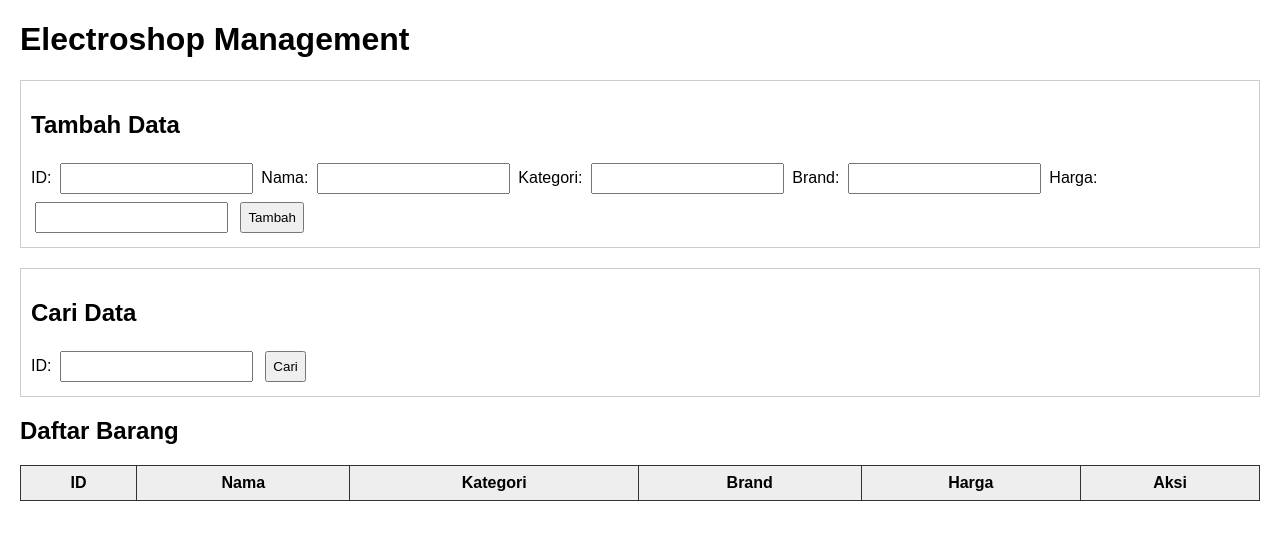
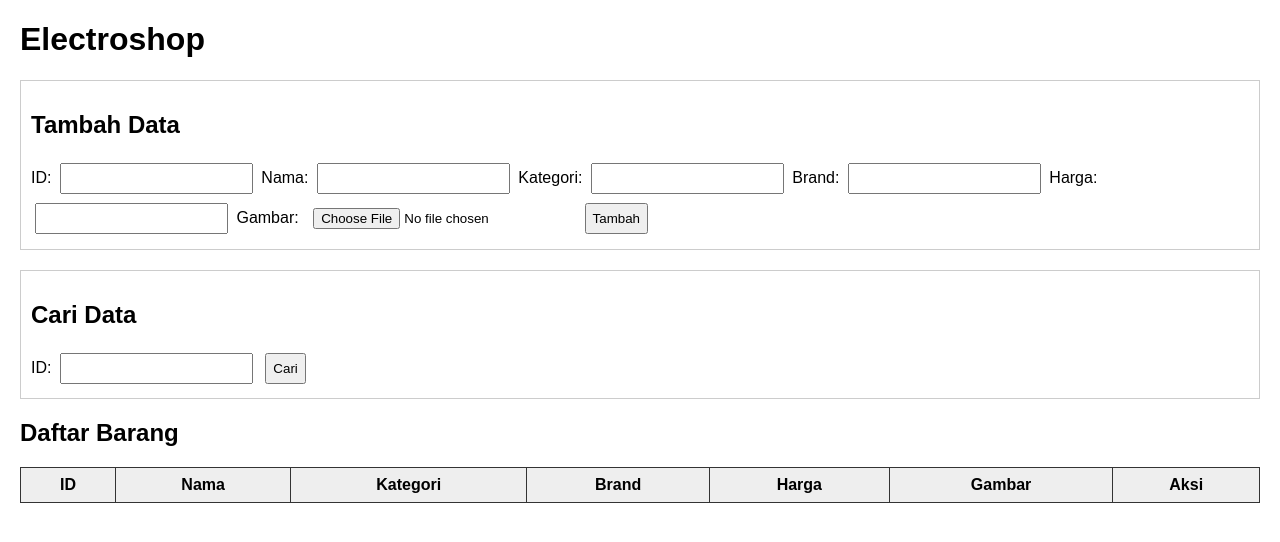
Before and after one commit to trexvolution/TP1DPBO2425C1, a PHP site: page / in a window 1280 px wide. Shown: the top 542 px of the page. Run offline with PHP 8.4, Linux system fonts and the light colour scheme; lists and menus that the app fills with data are empty.

Commit message:
Betulin yang PHP terus tambah fitur gambarnya

```diff
--- a/PHP/Electroshop.php
+++ b/PHP/Electroshop.php
@@ -5,13 +5,15 @@ class Electroshop {
     private $kategori;
     private $brand;
     private $harga;
+    private $gambar; // tambahan untuk gambar
 
-    public function __construct($id, $nama, $kategori, $brand, $harga) {
+    public function __construct($id, $nama, $kategori, $brand, $harga, $gambar = null) {
         $this->id = $id;
         $this->nama = $nama;
         $this->kategori = $kategori;
         $this->brand = $brand;
         $this->harga = $harga;
+        $this->gambar = $gambar;
     }
 
     public function getId() { return $this->id; }
@@ -19,11 +21,16 @@ class Electroshop {
     public function getKategori() { return $this->kategori; }
     public function getBrand() { return $this->brand; }
     public function getHarga() { return $this->harga; }
+    public function getGambar() { return $this->gambar; }
 
-    public function editData($nama, $kategori, $brand, $harga) {
+    public function editData($nama, $kategori, $brand, $harga, $gambar = null) {
         $this->nama = $nama;
         $this->kategori = $kategori;
         $this->brand = $brand;
         $this->harga = $harga;
+        if ($gambar) {
+            $this->gambar = $gambar;
+        }
     }
 }
+?>
--- a/PHP/index.php
+++ b/PHP/index.php
@@ -15,7 +15,18 @@ if (isset($_POST['tambah'])) {
     $brand = $_POST['brand'];
     $harga = $_POST['harga'];
 
-    $barang = new Electroshop($id, $nama, $kategori, $brand, $harga);
+    // Upload gambar
+    $gambar = null;
+    if (isset($_FILES['gambar']) && $_FILES['gambar']['error'] == 0) {
+        $targetDir = "uploads/";
+        if (!is_dir($targetDir)) mkdir($targetDir);
+        $fileName = time() . "_" . basename($_FILES['gambar']['name']);
+        $targetFile = $targetDir . $fileName;
+        move_uploaded_file($_FILES['gambar']['tmp_name'], $targetFile);
+        $gambar = $targetFile;
+    }
+
+    $barang = new Electroshop($id, $nama, $kategori, $brand, $harga, $gambar);
     $_SESSION['listBarang'][] = serialize($barang);
 }
 
@@ -25,7 +36,16 @@ if (isset($_POST['update'])) {
     foreach ($_SESSION['listBarang'] as $key => $val) {
         $barang = unserialize($val);
         if ($barang->getId() == $id) {
-            $barang->editData($_POST['nama'], $_POST['kategori'], $_POST['brand'], $_POST['harga']);
+            $gambar = null;
+            if (isset($_FILES['gambar']) && $_FILES['gambar']['error'] == 0) {
+                $targetDir = "uploads/";
+                if (!is_dir($targetDir)) mkdir($targetDir);
+                $fileName = time() . "_" . basename($_FILES['gambar']['name']);
+                $targetFile = $targetDir . $fileName;
+                move_uploaded_file($_FILES['gambar']['tmp_name'], $targetFile);
+                $gambar = $targetFile;
+            }
+            $barang->editData($_POST['nama'], $_POST['kategori'], $_POST['brand'], $_POST['harga'], $gambar);
             $_SESSION['listBarang'][$key] = serialize($barang);
         }
     }
@@ -58,7 +78,7 @@ if (isset($_POST['cari'])) {
 <!DOCTYPE html>
 <html>
 <head>
-    <title>Electroshop Management</title>
+    <title>Electroshop</title>
     <style>
         body { font-family: Arial, sans-serif; margin: 20px; }
         table { border-collapse: collapse; width: 100%; margin-top: 20px; }
@@ -70,16 +90,17 @@ if (isset($_POST['cari'])) {
 </head>
 <body>
 
-<h1>Electroshop Management</h1>
+<h1>Electroshop</h1>
 
 <div class="form-container">
     <h2>Tambah Data</h2>
-    <form method="POST">
+    <form method="POST" enctype="multipart/form-data">
         ID: <input type="text" name="id" required>
         Nama: <input type="text" name="nama" required>
         Kategori: <input type="text" name="kategori" required>
         Brand: <input type="text" name="brand" required>
         Harga: <input type="number" name="harga" required>
+        Gambar: <input type="file" name="gambar" accept="image/*">
         <button type="submit" name="tambah">Tambah</button>
     </form>
 </div>
@@ -97,6 +118,9 @@ if (isset($_POST['cari'])) {
         <p>Kategori: <?= $cariHasil->getKategori() ?></p>
         <p>Brand: <?= $cariHasil->getBrand() ?></p>
         <p>Harga: <?= $cariHasil->getHarga() ?></p>
+        <?php if ($cariHasil->getGambar()): ?>
+            <p><img src="<?= $cariHasil->getGambar() ?>" width="120"></p>
+        <?php endif; ?>
     <?php elseif (isset($_POST['cari'])): ?>
         <p>Data tidak ditemukan.</p>
     <?php endif; ?>
@@ -110,6 +134,7 @@ if (isset($_POST['cari'])) {
         <th>Kategori</th>
         <th>Brand</th>
         <th>Harga</th>
+        <th>Gambar</th>
         <th>Aksi</th>
     </tr>
     <?php foreach ($_SESSION['listBarang'] as $val):
@@ -121,12 +146,20 @@ if (isset($_POST['cari'])) {
             <td><?= $barang->getBrand() ?></td>
             <td><?= $barang->getHarga() ?></td>
             <td>
-                <form method="POST" style="display:inline;">
+                <?php if ($barang->getGambar()): ?>
+                    <img src="<?= $barang->getGambar() ?>" width="80">
+                <?php else: ?>
+                    Tidak ada gambar
+                <?php endif; ?>
+            </td>
+            <td>
+                <form method="POST" enctype="multipart/form-data" style="display:inline;">
                     <input type="hidden" name="id" value="<?= $barang->getId() ?>">
                     <input type="text" name="nama" placeholder="Nama baru">
                     <input type="text" name="kategori" placeholder="Kategori baru">
                     <input type="text" name="brand" placeholder="Brand baru">
                     <input type="number" name="harga" placeholder="Harga baru">
+                    <input type="file" name="gambar" accept="image/*">
                     <button type="submit" name="update">Update</button>
                 </form>
                 <a href="?hapus=<?= $barang->getId() ?>" onclick="return confirm('Yakin hapus?')">Hapus</a>
```
